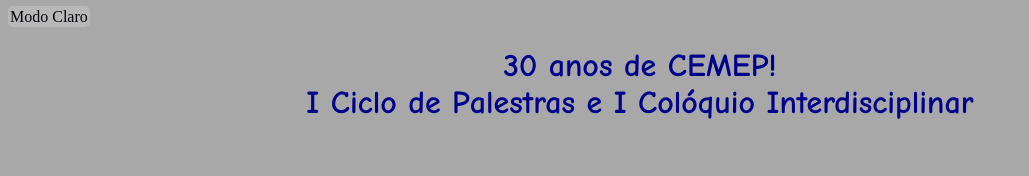
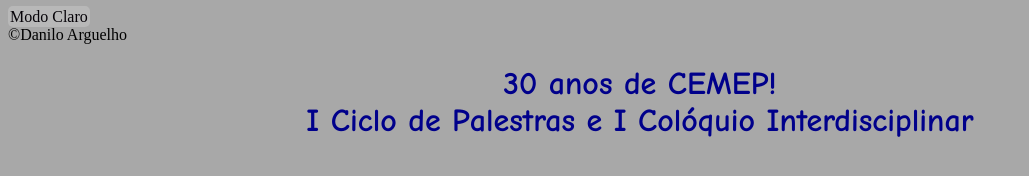
Before and after one commit to DaniloALuffy/Danilo2Y-PalestraAbelhas, a plain HTML site: page partedecima_cinza.htm in a window 1280 px wide. Shown: the whole page, without its empty margins (0-1029 px from the left). Drawn offline with Linux system fonts and the light colour scheme.

Commit message:
Add files via upload

```diff
--- a/partedecima_cinza.htm
+++ b/partedecima_cinza.htm
@@ -18,6 +18,18 @@
 <body bgcolor="#A8A8A8">
 
     <a href="index.htm" >Modo Claro</a>
+    &nbsp;&nbsp;&nbsp;&nbsp;&nbsp;&nbsp;&nbsp;&nbsp;&nbsp;&nbsp;&nbsp;&nbsp;&nbsp;&nbsp;&nbsp;&nbsp;&nbsp;&nbsp;&nbsp;&nbsp;&nbsp;&nbsp;&nbsp;&nbsp;&nbsp;
+    &nbsp;&nbsp;&nbsp;&nbsp;&nbsp;&nbsp;&nbsp;&nbsp;&nbsp;&nbsp;&nbsp;&nbsp;&nbsp;&nbsp;&nbsp;&nbsp;&nbsp;&nbsp;&nbsp;&nbsp;&nbsp;&nbsp;&nbsp;&nbsp;&nbsp;
+    &nbsp;&nbsp;&nbsp;&nbsp;&nbsp;&nbsp;&nbsp;&nbsp;&nbsp;&nbsp;&nbsp;&nbsp;&nbsp;&nbsp;&nbsp;&nbsp;&nbsp;&nbsp;&nbsp;&nbsp;&nbsp;&nbsp;&nbsp;&nbsp;&nbsp;
+    &nbsp;&nbsp;&nbsp;&nbsp;&nbsp;&nbsp;&nbsp;&nbsp;&nbsp;&nbsp;&nbsp;&nbsp;&nbsp;&nbsp;&nbsp;&nbsp;&nbsp;&nbsp;&nbsp;&nbsp;&nbsp;&nbsp;&nbsp;&nbsp;&nbsp;
+    &nbsp;&nbsp;&nbsp;&nbsp;&nbsp;&nbsp;&nbsp;&nbsp;&nbsp;&nbsp;&nbsp;&nbsp;&nbsp;&nbsp;&nbsp;&nbsp;&nbsp;&nbsp;&nbsp;&nbsp;&nbsp;&nbsp;&nbsp;&nbsp;&nbsp;
+    &nbsp;&nbsp;&nbsp;&nbsp;&nbsp;&nbsp;&nbsp;&nbsp;&nbsp;&nbsp;&nbsp;&nbsp;&nbsp;&nbsp;&nbsp;&nbsp;&nbsp;&nbsp;&nbsp;&nbsp;&nbsp;&nbsp;&nbsp;&nbsp;&nbsp;
+    &nbsp;&nbsp;&nbsp;&nbsp;&nbsp;&nbsp;&nbsp;&nbsp;&nbsp;&nbsp;&nbsp;&nbsp;&nbsp;&nbsp;&nbsp;&nbsp;&nbsp;&nbsp;&nbsp;&nbsp;&nbsp;&nbsp;&nbsp;&nbsp;&nbsp;
+    &nbsp;&nbsp;&nbsp;&nbsp;&nbsp;&nbsp;&nbsp;&nbsp;&nbsp;&nbsp;&nbsp;&nbsp;&nbsp;&nbsp;&nbsp;&nbsp;&nbsp;&nbsp;&nbsp;&nbsp;&nbsp;&nbsp;&nbsp;&nbsp;&nbsp;
+    &nbsp;&nbsp;&nbsp;&nbsp;&nbsp;&nbsp;&nbsp;&nbsp;&nbsp;&nbsp;&nbsp;&nbsp;&nbsp;&nbsp;&nbsp;&nbsp;&nbsp;&nbsp;&nbsp;&nbsp;&nbsp;&nbsp;&nbsp;&nbsp;&nbsp;
+    &nbsp;&nbsp;&nbsp;&nbsp;&nbsp;&nbsp;&nbsp;&nbsp;&nbsp;&nbsp;&nbsp;&nbsp;&nbsp;&nbsp;&nbsp;&nbsp;&nbsp;&nbsp;&nbsp;&nbsp;&nbsp;&nbsp;&nbsp;&nbsp;&nbsp;
+    &nbsp;&nbsp;&nbsp;&nbsp;&nbsp;&nbsp;&nbsp;&nbsp;&nbsp;&nbsp;&nbsp;&nbsp;&nbsp;&nbsp;&nbsp;&nbsp;&nbsp;&nbsp;&nbsp;&nbsp;&nbsp; &copy;Danilo Arguelho
+
     <span style="font-family: 'Comic Sans MS', cursive, sans-serif"><h1><center><font color=darkblue>30 anos de CEMEP!<br>I Ciclo de Palestras e I Colóquio Interdisciplinar</font></center></h1></span>
 
 
```
Also changed, not shown: informacoes_cinza.htm (+1 -1 lines), partedecima_amarelo.htm (+11 -0 lines).
